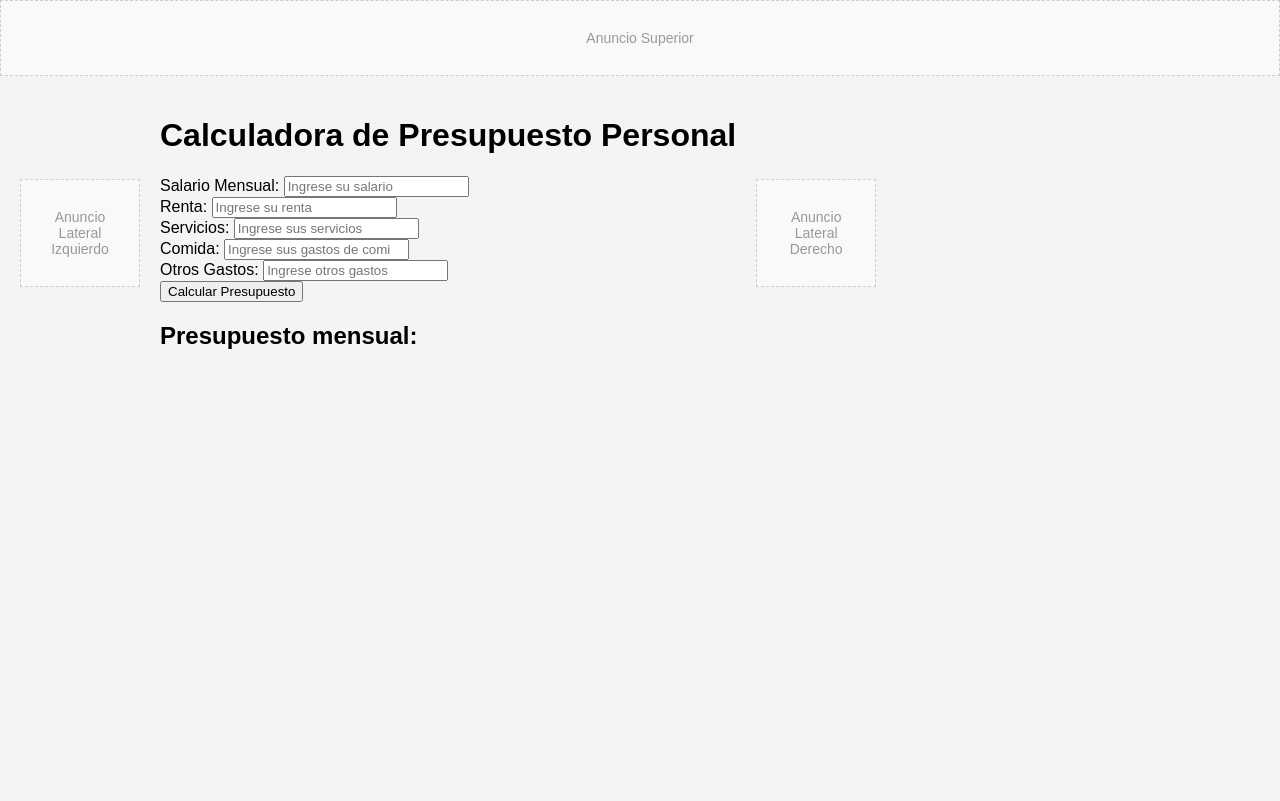
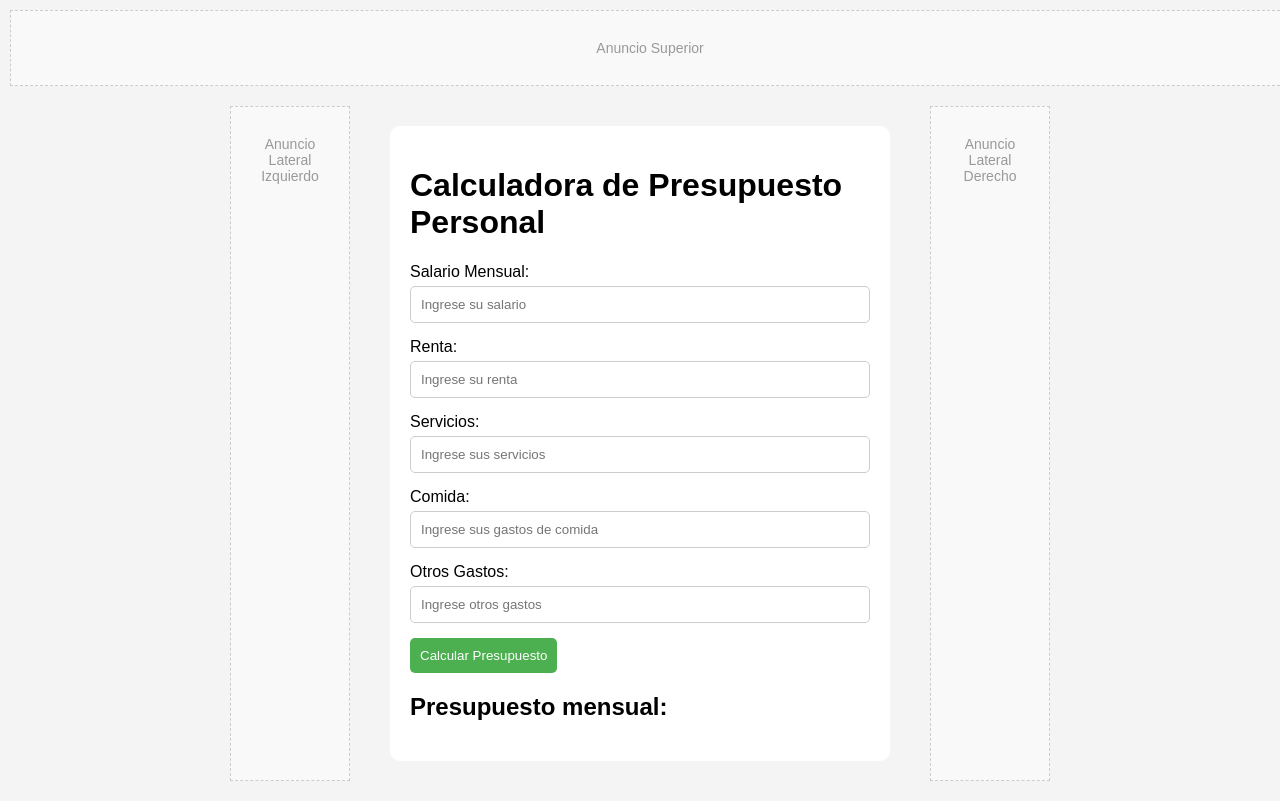
Before and after one commit to OscarTorres04/Calc, a plain HTML site: page index.html in a window 1280 px wide. Drawn offline with Linux system fonts and the light colour scheme.

Commit message:
Update estyle.css

```diff
--- a/estyle.css
+++ b/estyle.css
@@ -9,28 +9,6 @@ body {
     padding: 0;
 }
 
-header {
-    background-color: #333;
-    color: white;
-    padding: 10px 0;
-    text-align: center;
-}
-
-.main-container {
-    display: flex;
-    flex-direction: column; /* Cambiado a columna por defecto para móviles */
-    align-items: center; /* Centra el contenido horizontalmente */
-}
-
-.content-container {
-    background-color: white;
-    padding: 20px;
-    border-radius: 10px;
-    margin: 20px;
-    width: 90%; /* Ajusta el ancho para móviles */
-    max-width: 500px; /* Ancho máximo para dispositivos más grandes */
-}
-
 .ad-space {
     background-color: #f9f9f9;
     border: 1px dashed #ccc;
@@ -39,22 +17,57 @@ header {
     font-size: 14px;
     color: #999;
     width: 100%; /* Ancho completo para anuncios */
+    margin: 10px; /* Margen entre anuncios y contenido */
 }
 
 .top-ad {
     margin-bottom: 20px;
 }
 
-.side-ad {
-    width: 100%; /* Ancho completo para anuncios laterales */
-    margin: 20px 0; /* Espaciado vertical */
+.main-container {
+    display: flex;
+    flex-wrap: wrap; /* Permite que los elementos se envuelvan */
+    justify-content: center; /* Centra los elementos en el contenedor */
+    margin: 20px;
 }
 
-footer {
-    text-align: center;
-    padding: 10px 0;
-    background-color: #333;
+.container {
+    background-color: white;
+    padding: 20px;
+    border-radius: 10px;
+    margin: 20px;
+    flex: 1; /* Ocupa el espacio restante */
+    min-width: 300px; /* Ancho mínimo para que no se reduzca demasiado */
+    max-width: 500px; /* Ancho máximo para dispositivos más grandes */
+}
+
+.form-group {
+    margin-bottom: 15px;
+}
+
+input[type="number"] {
+    width: 100%; /* Ancho completo de los inputs */
+    padding: 10px;
+    margin-top: 5px;
+    border: 1px solid #ccc;
+    border-radius: 5px;
+}
+
+button {
+    background-color: #4CAF50; /* Color verde */
     color: white;
+    padding: 10px;
+    border: none;
+    border-radius: 5px;
+    cursor: pointer;
+}
+
+button:hover {
+    background-color: #45a049; /* Color verde más oscuro al pasar el mouse */
+}
+
+h2 {
+    margin-top: 20px;
 }
 
 /* Media Queries para Responsividad */
@@ -63,13 +76,8 @@ footer {
         flex-direction: row; /* Cambia a fila en pantallas más grandes */
     }
 
-    .content-container {
-        flex: 1; /* Ocupa el espacio restante */
-        margin: 20px; /* Mantiene el margen */
-    }
-
-    .left-ad, .right-ad {
+    .side-ad {
         width: 120px; /* Ancho fijo para anuncios laterales */
-        margin: 20px; /* Margen entre el contenido y los anuncios */
+        margin: 0 20px; /* Espaciado lateral */
     }
 }
```
